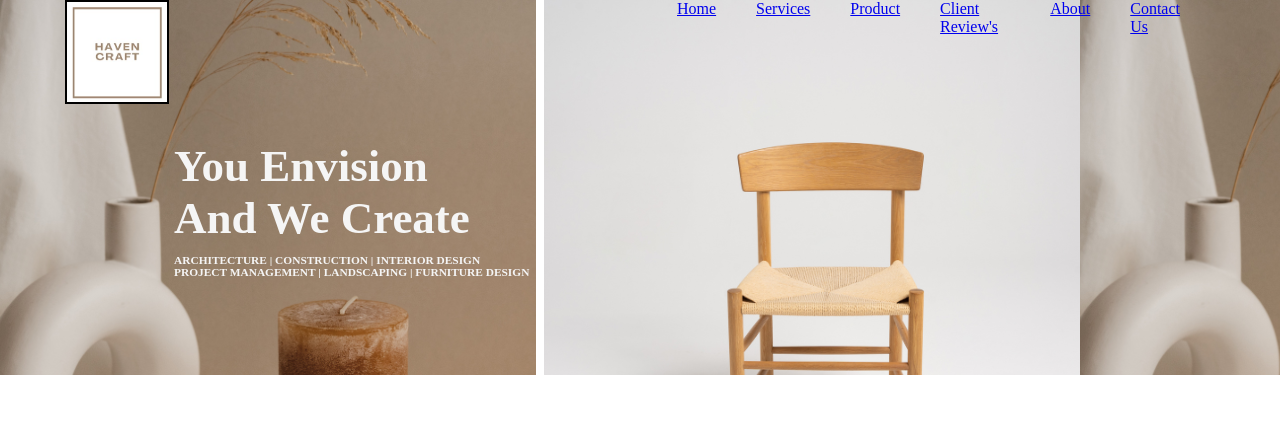
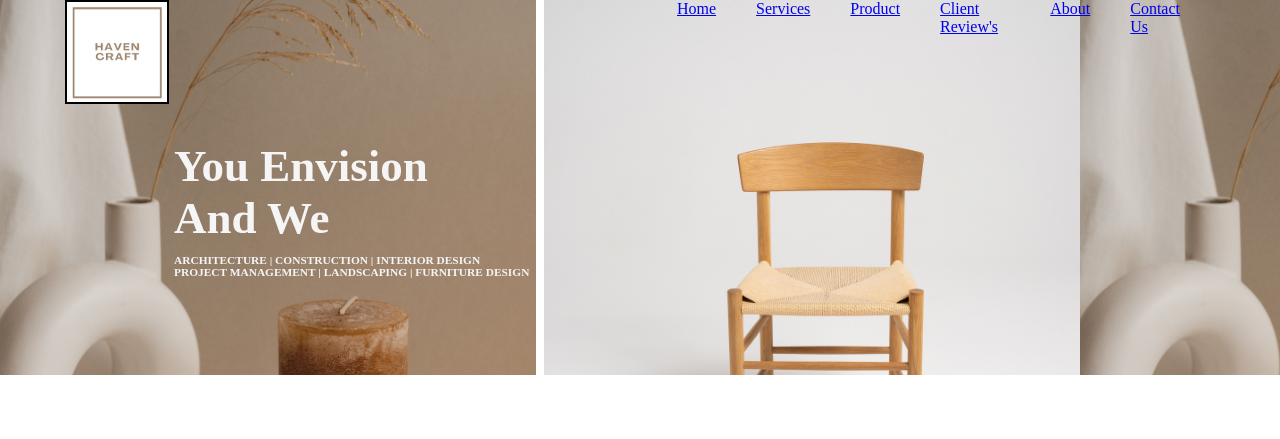
Before and after one commit to hamzaR-dev/OFS.html, a plain HTML site: page Chapter 3/Home.html in a window 1280 px wide. Shown: the top 439 px of the page. Drawn offline with Linux system fonts and the light colour scheme.

Commit message:
my hpmepage

```diff
--- a/Chapter 3/Home.html
+++ b/Chapter 3/Home.html
@@ -19,7 +19,7 @@
                 </div>
                 <div class="YIWC">
                     <h1>You Envision<br>
-                        And We Create
+                        And We
                     </h1>
                     <div class="ACIPML">
                        <h6>ARCHITECTURE | CONSTRUCTION | INTERIOR DESIGN<br>
```
